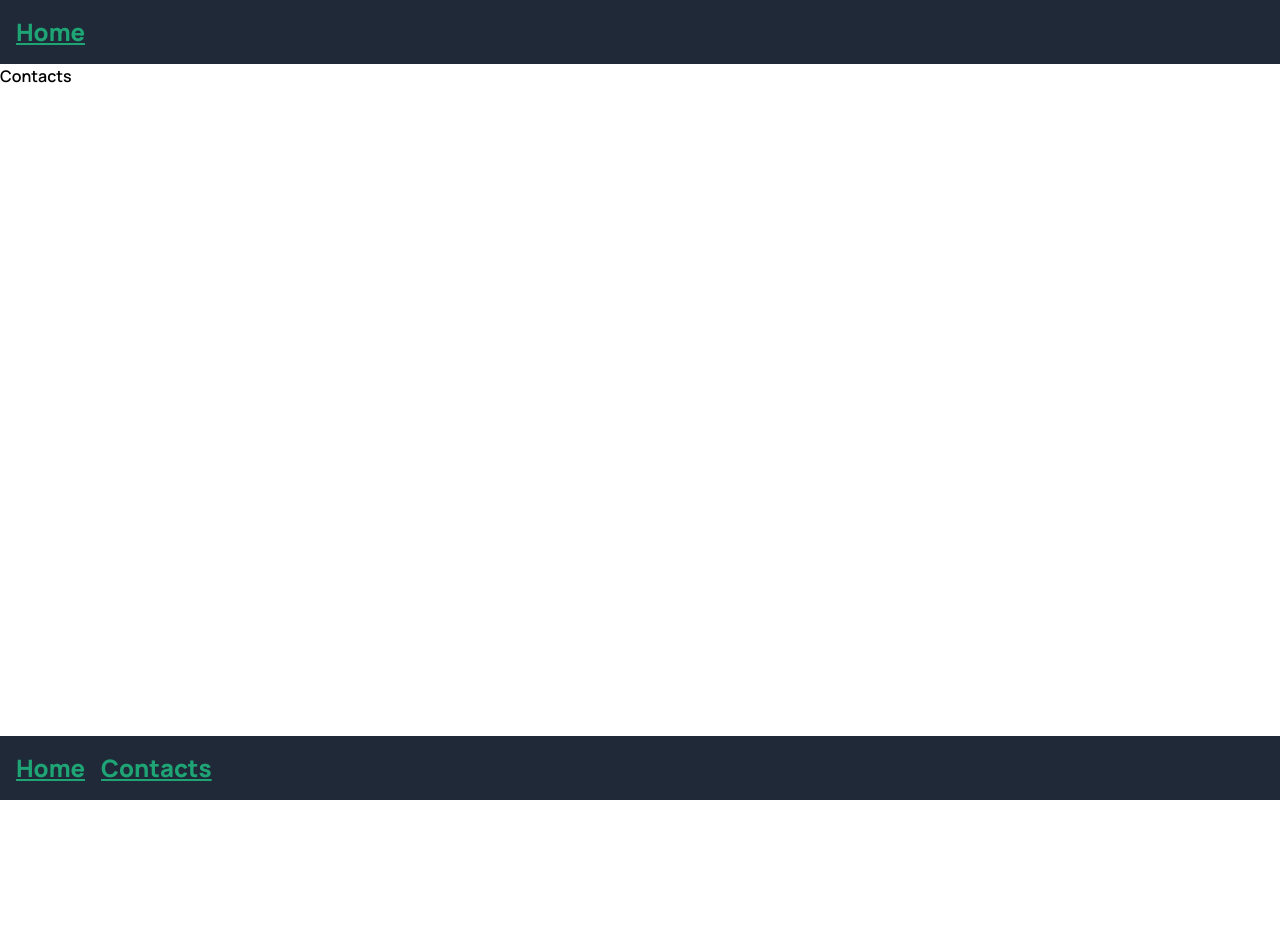
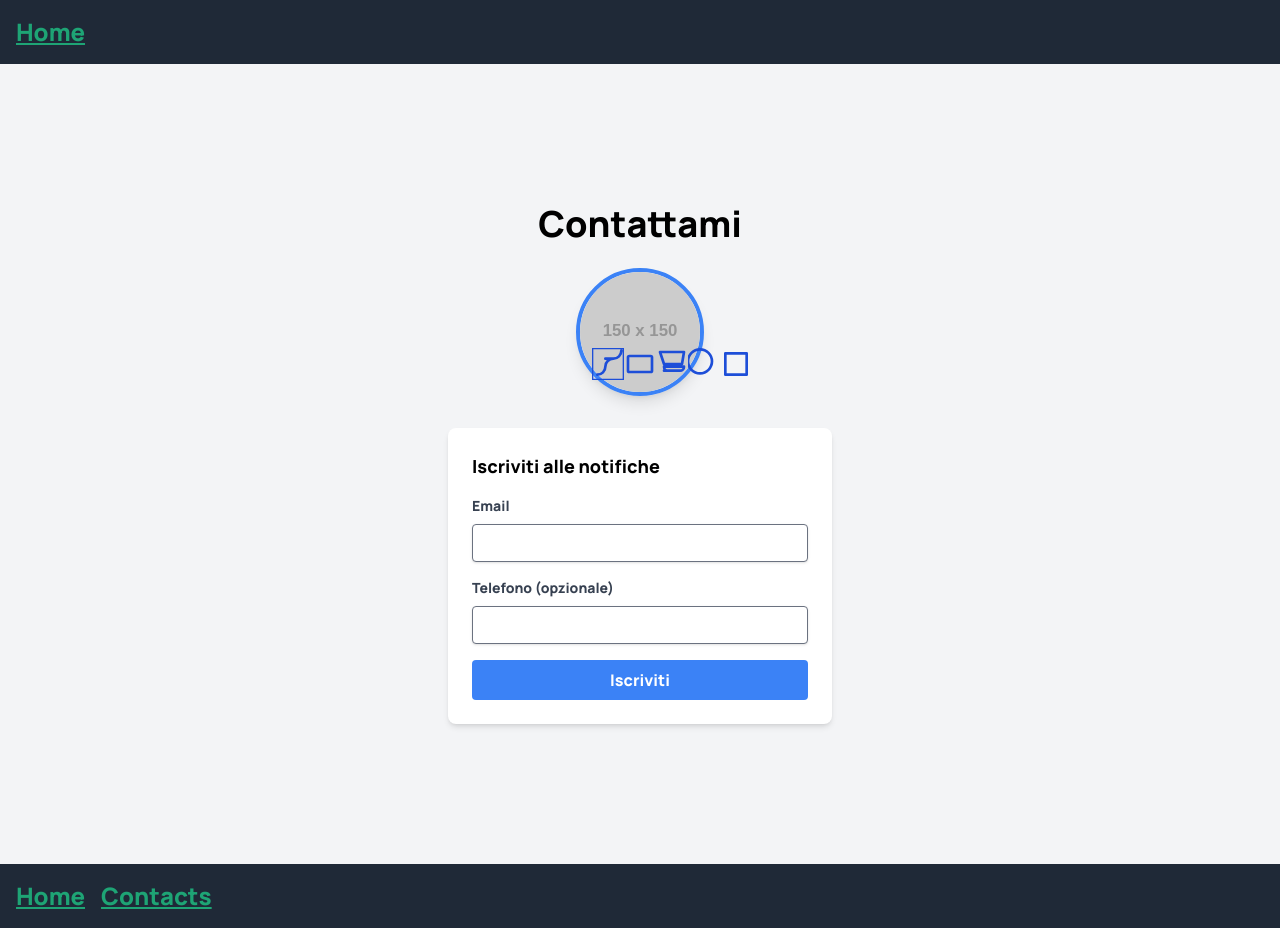
Before and after one commit to LucaFerraresso/REACT-Portfolio, a React (Vite) app in the folder MyApp/: page /homepage/contacts in a window 1280 px wide. Before the commit the page ends 800 px from the top, so only its background shows below. Built offline with nearby package versions, Linux system fonts and the light colour scheme.

Commit message:
feat:add contacts page

```diff
--- a/MyApp/src/pages/Contacts.jsx
+++ b/MyApp/src/pages/Contacts.jsx
@@ -1,8 +1,171 @@
-const Contacts = () => {
+import React from "react";
+import { ToastContainer, toast } from "react-toastify";
+import "react-toastify/dist/ReactToastify.css";
+
+const ContactPage = () => {
+  const handleSubmit = (e) => {
+    e.preventDefault();
+    // Logica per gestire l'invio del modulo
+    toast.success("Iscrizione avvenuta con successo!");
+  };
+
   return (
-    <>
-      <h1>Contacts</h1>
-    </>
+    <div className="flex flex-col items-center justify-center min-h-screen bg-gray-100">
+      <h1 className="text-4xl font-bold mb-6">Contattami</h1>
+      <div className="relative mb-8">
+        <img
+          src="https://via.placeholder.com/150" // Sostituisci con il link della tua foto
+          alt="Profilo"
+          className="w-32 h-32 rounded-full border-4 border-blue-500 shadow-lg transition-transform transform hover:scale-110"
+        />
+        <div className="absolute bottom-0 left-0 w-full flex justify-around p-4">
+          <a
+            href="https://linkedin.com"
+            target="_blank"
+            rel="noopener noreferrer"
+            className="text-blue-700 hover:text-blue-500 transition-transform transform hover:scale-110"
+          >
+            <svg
+              xmlns="http://www.w3.org/2000/svg"
+              className="h-8 w-8"
+              fill="none"
+              viewBox="0 0 24 24"
+              stroke="currentColor"
+            >
+              <path
+                strokeLinecap="round"
+                strokeLinejoin="round"
+                strokeWidth={2}
+                d="M16 8a6 6 0 00-6 6m0 0a6 6 0 01-6 6M16 8h-6m6 0a6 6 0 006-6M0 0h24v24H0z"
+              />
+            </svg>
+          </a>
+          <a
+            href="https://facebook.com"
+            target="_blank"
+            rel="noopener noreferrer"
+            className="text-blue-700 hover:text-blue-500 transition-transform transform hover:scale-110"
+          >
+            <svg
+              xmlns="http://www.w3.org/2000/svg"
+              className="h-8 w-8"
+              fill="none"
+              viewBox="0 0 24 24"
+              stroke="currentColor"
+            >
+              <path
+                strokeLinecap="round"
+                strokeLinejoin="round"
+                strokeWidth={2}
+                d="M4 6h16a1 1 0 011 1v10a1 1 0 01-1 1H4a1 1 0 01-1-1V7a1 1 0 011-1z"
+              />
+            </svg>
+          </a>
+          <a
+            href="mailto:example@gmail.com"
+            className="text-blue-700 hover:text-blue-500 transition-transform transform hover:scale-110"
+          >
+            <svg
+              xmlns="http://www.w3.org/2000/svg"
+              className="h-8 w-8"
+              fill="none"
+              viewBox="0 0 24 24"
+              stroke="currentColor"
+            >
+              <path
+                strokeLinecap="round"
+                strokeLinejoin="round"
+                strokeWidth={2}
+                d="M3 3h18l-1.5 9H6L3 3zm3 14h12a3 3 0 003-3H6a3 3 0 003 3z"
+              />
+            </svg>
+          </a>
+          <a
+            href="https://github.com"
+            target="_blank"
+            rel="noopener noreferrer"
+            className="text-blue-700 hover:text-blue-500 transition-transform transform hover:scale-110"
+          >
+            <svg
+              xmlns="http://www.w3.org/2000/svg"
+              className="h-8 w-8"
+              fill="none"
+              viewBox="0 0 24 24"
+              stroke="currentColor"
+            >
+              <path
+                strokeLinecap="round"
+                strokeLinejoin="round"
+                strokeWidth={2}
+                d="M9 19c-5 0-9-4-9-9s4-9 9-9 9 4 9 9-4 9-9 9z"
+              />
+            </svg>
+          </a>
+          <a
+            href="https://twitter.com"
+            target="_blank"
+            rel="noopener noreferrer"
+            className="text-blue-700 hover:text-blue-500 transition-transform transform hover:scale-110"
+          >
+            <svg
+              xmlns="http://www.w3.org/2000/svg"
+              className="h-8 w-8"
+              fill="none"
+              viewBox="0 0 24 24"
+              stroke="currentColor"
+            >
+              <path
+                strokeLinecap="round"
+                strokeLinejoin="round"
+                strokeWidth={2}
+                d="M4 4h16v16H4z"
+              />
+            </svg>
+          </a>
+        </div>
+      </div>
+      <form
+        onSubmit={handleSubmit}
+        className="w-full max-w-sm bg-white p-6 rounded-lg shadow-md"
+      >
+        <h2 className="text-lg font-bold mb-4">Iscriviti alle notifiche</h2>
+        <div className="mb-4">
+          <label
+            className="block text-gray-700 text-sm font-bold mb-2"
+            htmlFor="email"
+          >
+            Email
+          </label>
+          <input
+            type="email"
+            id="email"
+            required
+            className="shadow appearance-none border rounded w-full py-2 px-3 text-gray-700 leading-tight focus:outline-none focus:shadow-outline"
+          />
+        </div>
+        <div className="mb-4">
+          <label
+            className="block text-gray-700 text-sm font-bold mb-2"
+            htmlFor="phone"
+          >
+            Telefono (opzionale)
+          </label>
+          <input
+            type="tel"
+            id="phone"
+            className="shadow appearance-none border rounded w-full py-2 px-3 text-gray-700 leading-tight focus:outline-none focus:shadow-outline"
+          />
+        </div>
+        <button
+          type="submit"
+          className="w-full bg-blue-500 hover:bg-blue-700 text-white font-bold py-2 px-4 rounded focus:outline-none focus:shadow-outline transition-all duration-300 ease-in-out"
+        >
+          Iscriviti
+        </button>
+      </form>
+      <ToastContainer />
+    </div>
   );
 };
-export default Contacts;
+
+export default ContactPage;
```
